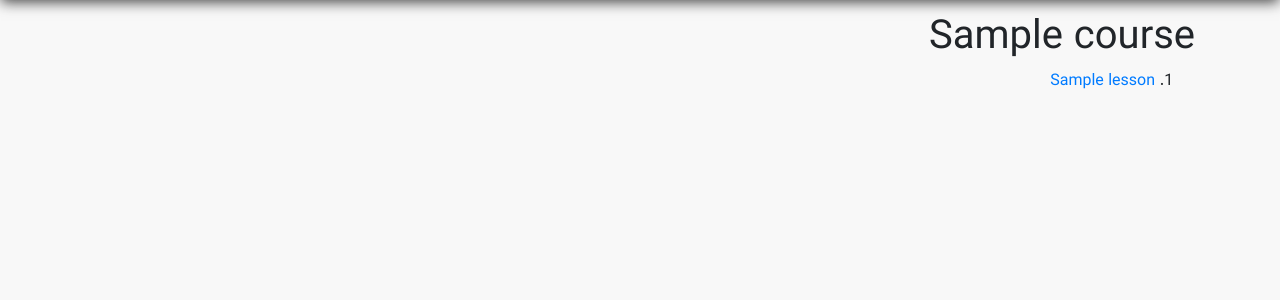
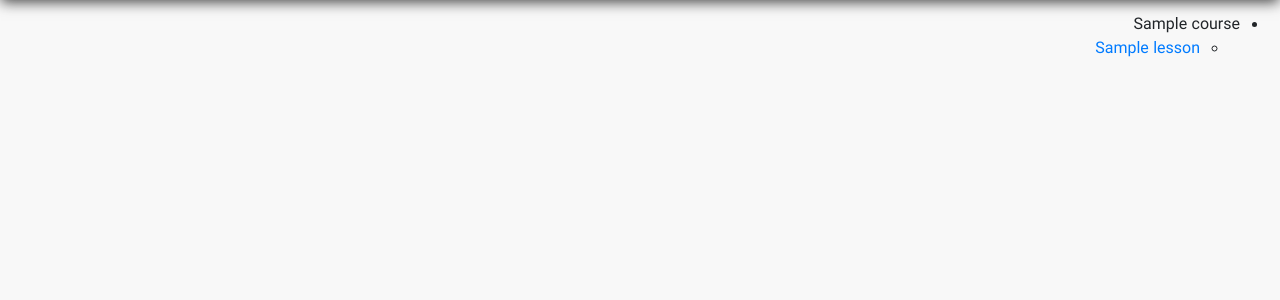
Before and after one commit to shaazzz/mavak-site, a Django app: a page that uses course/templates/course/course.html in a window 1280 px wide. Shown: the part 56-356 px from the top of the page. Run offline with Django 3.2, Linux system fonts and the light colour scheme; tables that the repository leaves empty hold one stand-in row (values such as "Sample post"); some libraries are stand-ins or nearby versions.

Commit message:
add all courses page

```diff
--- a/course/templates/course/course.html
+++ b/course/templates/course/course.html
@@ -2,15 +2,20 @@
 
 {% block content %}
 
-<div class="container">
-    <h1>{{ title }}</h1>
-    <ol>
-        {% for l in lessons %}
-        <li>
-            <a href="{{l.name}}">{{l.title}}</a>
+{% load static %}
+<link href="{% static 'main/profile.css' %}" rel="stylesheet">
+
+<div class="box">
+    <ul class="directory-list">
+        <li class="folder">{{ title }}
+            <ul>
+                {% for l in lessons %}
+                <li>
+                    <a href="{{l.name}}">{{l.title}}</a>
+                </li>
+                {% endfor %}
+            </ul>
         </li>
-        {% endfor %}
-    </ol>
+    </ul>
 </div>
-
 {% endblock %}
--- a/course/urls.py
+++ b/course/urls.py
@@ -4,6 +4,7 @@ from . import views
 
 app_name = 'course'
 urlpatterns = [
+  path('', views.allCoursesView, name='allCoursesView'),
   path('<name>/', views.courseView, name='courseView'),
   path('<name>/<lesson>/', views.lessonView, name='lessonView'),
 ]
--- a/course/views.py
+++ b/course/views.py
@@ -28,3 +28,10 @@ def lessonView(req, name, lesson):
         'prev': prev,
         'comment': json_of_root('/courses/' + name + '/' + lesson, req.user),
     })
+
+
+def allCoursesView(req):
+    cs = Course.objects.all()
+    return render(req, "course/all_courses.html", {
+        'courses': cs,
+    })
```
